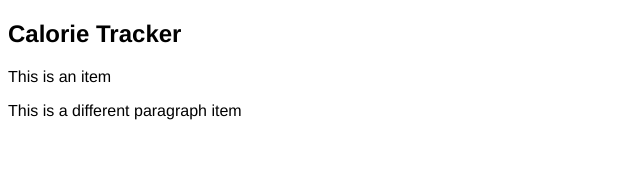
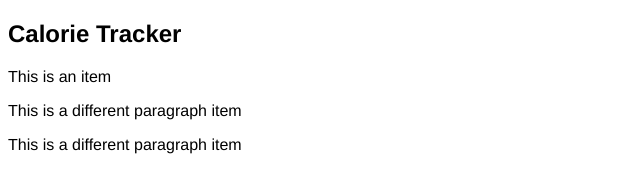
Before and after one commit to josueramirez1/calorie-tracker, a website built with webpack: page src/template.html in a window 1280 px wide. Shown: the whole page, without its empty margins (0-640 px from the left). Built offline with nearby package versions, Linux system fonts and the light colour scheme.

Commit message:
adding another paragraph

```diff
--- a/src/template.html
+++ b/src/template.html
@@ -17,6 +17,7 @@
       <div class="container">
         <p>This is an item</p>
         <p>This is a different paragraph item</p>
+        <p>This is a different paragraph item</p>
       </div>
     </section>
   </body>
```
